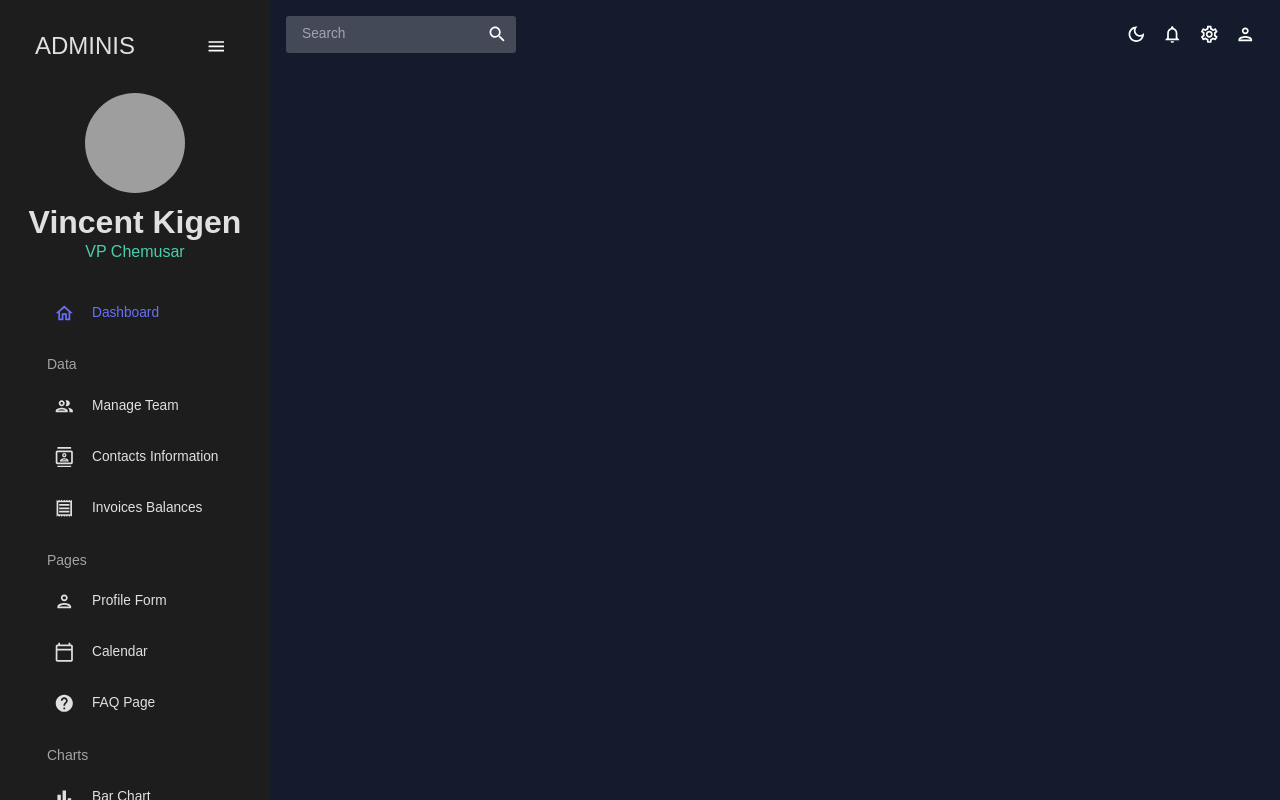
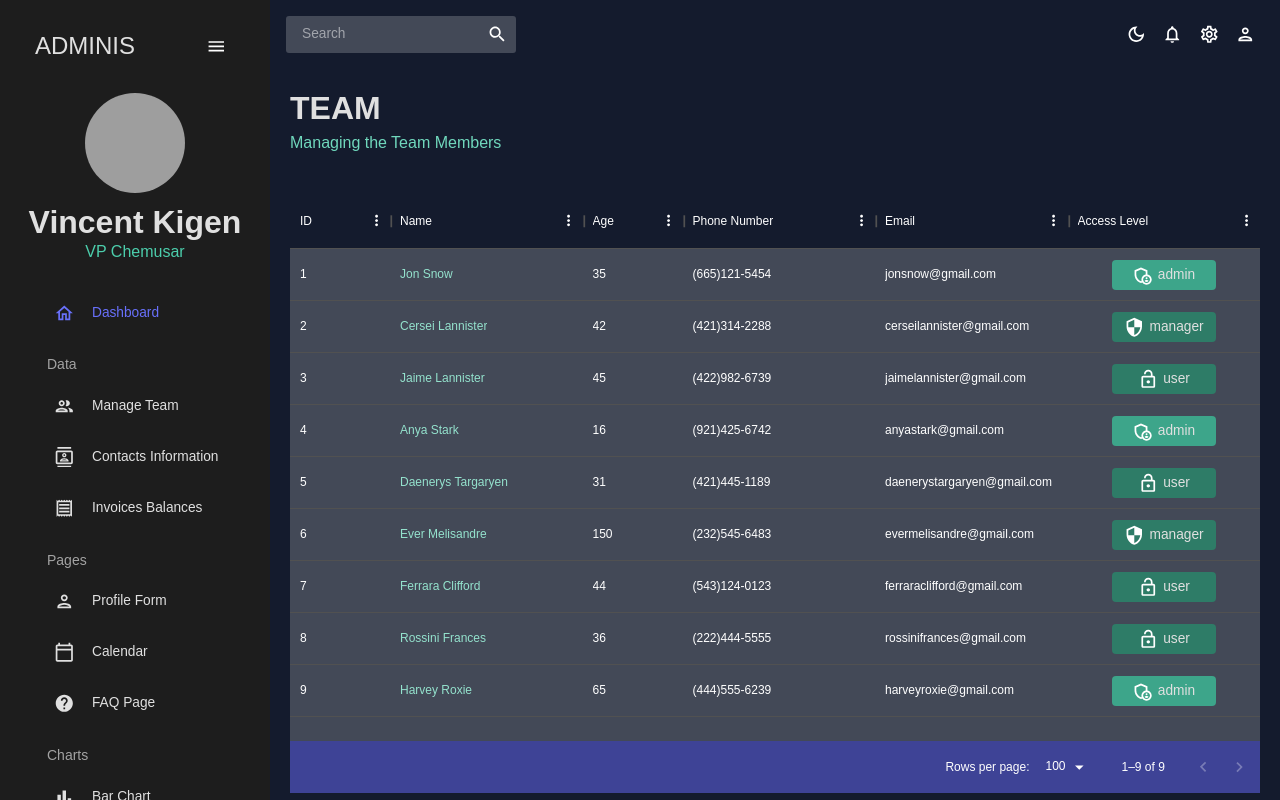
Before and after one commit to vinkims/admin-dashboard, a React (Create React App) app: page /team in a window 1280 px wide. Built offline with nearby package versions, Linux system fonts and the light colour scheme; grey boxes are pictures that could not be loaded.

Commit message:
feat(Data)- Add teams, contacts and invoices pages

```diff
--- a/src/App.js
+++ b/src/App.js
@@ -4,9 +4,9 @@
 import Topbar from "./scenes/global/Topbar";
 import Dashboard from "./scenes/dashboard";
 import Sidebar from "./scenes/global/Sidebar";
-// import Team from "./scenes/team";
-// import Invoices from "./scenes/invoices";
-// import Contacts from "./scenes/contacts";
+import Team from "./scenes/team";
+import Invoices from "./scenes/invoices";
+import Contacts from "./scenes/contacts";
 // import Bar from "./scenes/bar";
 // import Form from "./scenes/form";
 // import Line from "./scenes/line";
@@ -28,9 +28,9 @@
             <Topbar />
             <Routes>
               <Route path="/" element={<Dashboard/>} />
-              {/* <Route path="/team" element={<Team/>} /> */}
-              {/* <Route path="/contacts" element={<Contacts/>} /> */}
-              {/* <Route path="/invoices" element={<Invoices/>} /> */}
+              <Route path="/team" element={<Team/>} />
+              <Route path="/contacts" element={<Contacts/>} />
+              <Route path="/invoices" element={<Invoices/>} />
               {/* <Route path="/form" element={<Form/>} /> */}
               {/* <Route path="/bar" element={<Bar/>} /> */}
               {/* <Route path="/pie" element={<Pie/>} /> */}
--- /dev/null
+++ b/src/scenes/contacts/index.jsx
@@ -0,0 +1,67 @@
+import { Box } from '@mui/material';
+import { DataGrid, GridToolbar } from '@mui/x-data-grid';
+import { tokens } from '../../theme';
+import { useTheme } from '@mui/material';
+
+import { mockDataContacts } from "../../data/mockData";
+import Header from '../../components/Header';
+
+const Contacts = () => {
+  const theme = useTheme();
+  const colors = tokens(theme.palette.mode);
+
+  const columns = [
+    { field: "id", headerName: "ID", flex: 0.5 },
+    { field: "registrarId", headerName: "Registrar ID"},
+    { field: "name", headerName: "Name", flex: 1, cellClassName: "name-column--cell"},
+    { field: "age", headerName: "Age", type: "number", headerAlign: "left", align: "left"},
+    { field: "phone", headerName: "Phone Number", flex: 1},
+    { field: "email", headerName: "Email", flex: 1},
+    { field: "address", headerName: "Address", flex: 1},
+    { field: "city", headerName: "City", flex: 1},
+    { field: "zipCode", headerName: "ZipCode", flex: 1},
+  ];
+
+  return (
+    <Box m="20px">
+      <Header title="CONTACTS" subtitle="List of Contacts for Future Reference" />
+      <Box
+        m="40px 0 0 0"
+        height="75vh"
+        sx={{
+          "& .MuiDataGrid-root" : {
+            border: "none",
+          },
+          "& .MuiDataGrid-cell" : {
+            borderBottom: "none"
+          },
+          "& .name-column--cell": {
+            color: colors.greenAccent[300]
+          },
+          "& .MUiDataGrid-columnHeaders": {
+            backgroundColor: colors.blueAccent[700],
+            borderBottom: "none"
+          },
+          "& .MuiDataGrid-virtualScroller": {
+            backgroundColor: colors.primary[400]
+          },
+          "& .MuiDataGrid-footerContainer": {
+            borderTop: "none",
+            backgroundColor: colors.blueAccent[700]
+          },
+          "& .MuiDataGrid-toolbarContainer .MuiButton-text": {
+            color: `${colors.grey[100]} !important`,
+          },
+        }}
+      >
+        <DataGrid
+          rows={mockDataContacts}
+          columns={columns}
+          components={{ Toolbar: GridToolbar }}
+        />
+      </Box>
+    </Box>
+  );
+}
+
+export default Contacts;
--- /dev/null
+++ b/src/scenes/invoices/index.jsx
@@ -0,0 +1,72 @@
+import { Box, Typography, useTheme } from '@mui/material';
+import { DataGrid } from '@mui/x-data-grid';
+import { tokens } from '../../theme';
+
+import { mockDataInvoices } from "../../data/mockData";
+import Header from '../../components/Header';
+
+const Invoices = () => {
+  const theme = useTheme();
+  const colors = tokens(theme.palette.mode);
+
+  const columns = [
+    { field: "id", headerName: "ID" },
+    { field: "name", headerName: "Name", flex: 1, cellClassName: "name-column--cell"},
+    { field: "phone", headerName: "Phone Number", flex: 1},
+    { field: "email", headerName: "Email", flex: 1},
+    {
+      field: "cost",
+      headerName: "Cost",
+      flex: 1,
+      renderCell: (params) => (
+        <Typography color={colors.greenAccent[500]}>
+          ${params.row.cost}
+        </Typography>
+      )
+    },
+    { field: "date", headerName: "Date", flex: 1},
+  ];
+
+  return (
+    <Box m="20px">
+      <Header title="INCOICES" subtitle="List of Invoice Balances" />
+      <Box
+        m="40px 0 0 0"
+        height="75vh"
+        sx={{
+          "& .MuiDataGrid-root" : {
+            border: "none",
+          },
+          "& .MuiDataGrid-cell" : {
+            borderBottom: "none"
+          },
+          "& .name-column--cell": {
+            color: colors.greenAccent[300]
+          },
+          "& .MUiDataGrid-columnHeaders": {
+            backgroundColor: colors.blueAccent[700],
+            borderBottom: "none"
+          },
+          "& .MuiDataGrid-virtualScroller": {
+            backgroundColor: colors.primary[400]
+          },
+          "& .MuiDataGrid-footerContainer": {
+            borderTop: "none",
+            backgroundColor: colors.blueAccent[700]
+          },
+          "& .MuiCheckbox-root": {
+            color: `${colors.greenAccent[200]} !important`
+          }
+        }}
+      >
+        <DataGrid
+          checkboxSelection
+          rows={mockDataInvoices}
+          columns={columns}
+        />
+      </Box>
+    </Box>
+  );
+}
+
+export default Invoices;
--- /dev/null
+++ b/src/scenes/team/index.jsx
@@ -0,0 +1,86 @@
+import { Box, Typography, useTheme } from '@mui/material';
+import { DataGrid } from '@mui/x-data-grid';
+import { tokens } from '../../theme';
+import { mockDataTeam } from "../../data/mockData";
+import AdminPanelSettingsOutlinedIcon from '@mui/icons-material/AdminPanelSettingsOutlined';
+import LockOpenOutlinedIcon from '@mui/icons-material/LockOpenOutlined';
+import SecurityOutlinedIcon from '@mui/icons-material/SecurityOutlined';
+import Header from '../../components/Header';
+
+const Team = () => {
+  const theme = useTheme();
+  const colors = tokens(theme.palette.mode);
+
+  const columns = [
+    { field: "id", headerName: "ID" },
+    { field: "name", headerName: "Name", flex: 1, cellClassName: "name-column--cell"},
+    { field: "age", headerName: "Age", type: "number", headerAlign: "left", align: "left"},
+    { field: "phone", headerName: "Phone Number", flex: 1},
+    { field: "email", headerName: "Email", flex: 1},
+    { field: "access",
+      headerName: "Access Level",
+      flex: 1,
+      renderCell: ({ row: {access}}) => {
+        return(
+          <Box
+            width="60%"
+            m="0 auto"
+            p="5px"
+            display="flex"
+            justifyContent="center"
+            backgroundColor={
+              access === "admin" ? colors.greenAccent[600] : colors.greenAccent[700]
+            }
+            borderRadius="4px"
+          >
+            {access === "admin" && <AdminPanelSettingsOutlinedIcon />}
+            {access === "manager" && <SecurityOutlinedIcon />}
+            {access === "user" && <LockOpenOutlinedIcon />}
+            <Typography color={colors.grey[100]} sx={{ ml: "5px" }}>
+              {access}
+            </Typography>
+          </Box>
+        )
+      }
+    },
+  ];
+
+  return (
+    <Box m="20px">
+      <Header title="TEAM" subtitle="Managing the Team Members" />
+      <Box
+        m="40px 0 0 0"
+        height="75vh"
+        sx={{
+          "& .MuiDataGrid-root" : {
+            border: "none",
+          },
+          "& .MuiDataGrid-cell" : {
+            borderBottom: "none"
+          },
+          "& .name-column--cell": {
+            color: colors.greenAccent[300]
+          },
+          "& .MUiDataGrid-columnHeaders": {
+            backgroundColor: colors.blueAccent[700],
+            borderBottom: "none"
+          },
+          "& .MuiDataGrid-virtualScroller": {
+            backgroundColor: colors.primary[400]
+          },
+          "& .MuiDataGrid-footerContainer": {
+            borderTop: "none",
+            backgroundColor: colors.blueAccent[700]
+          }
+        }}
+      >
+        <DataGrid
+          rows={mockDataTeam}
+          columns={columns}
+        />
+      </Box>
+    </Box>
+  );
+}
+
+export default Team;
```
